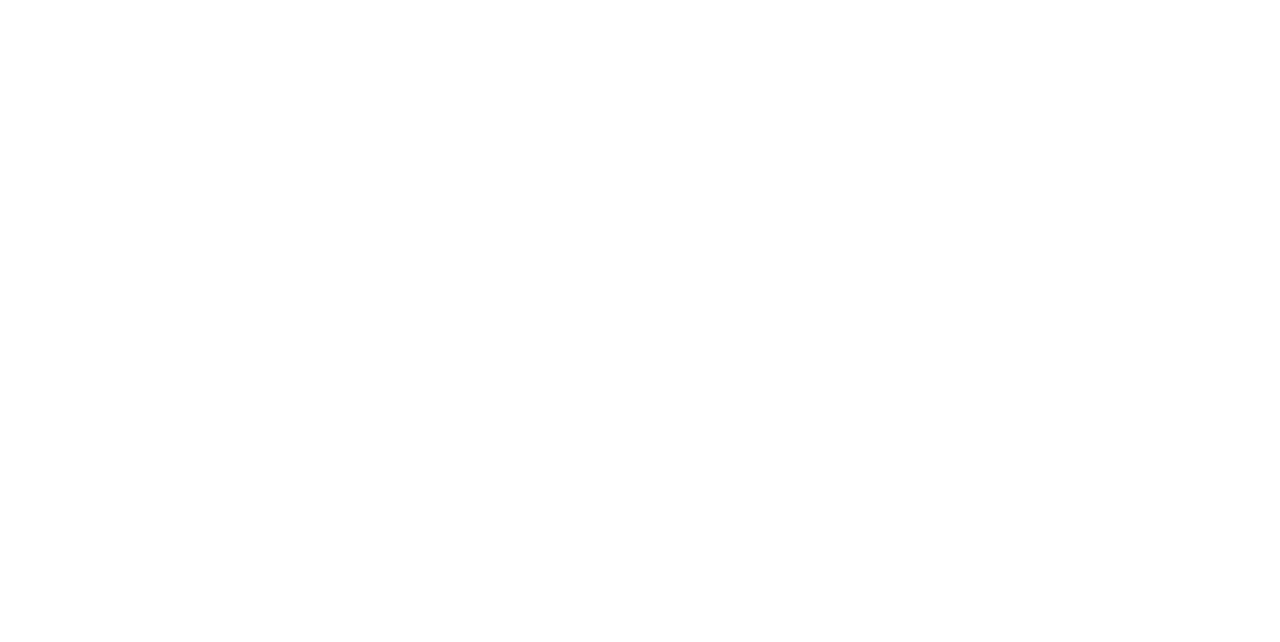
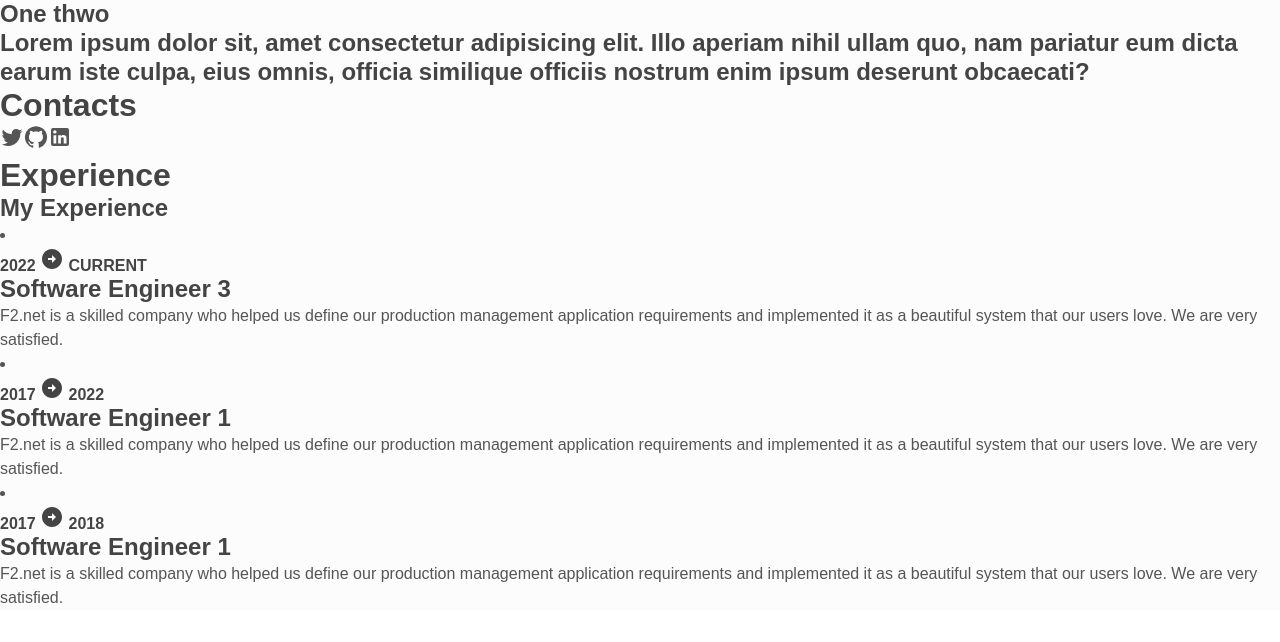
Before and after one commit to manq2010/my-portfolio, a React (Create React App) app: page /resume in a window 1280 px wide. Before the commit this address had no page. Shown: the top 642 px of the page. Built offline with nearby package versions, Linux system fonts and the light colour scheme.

Commit message:
Add 'resume' component

```diff
--- a/src/App.js
+++ b/src/App.js
@@ -6,6 +6,7 @@
 import Main from './pages/Main/Main';
 import ProjectPage from './pages/Project/ProjectPage';
 import ScrollToTop from './features/ScrollToTop/ScrollToTop';
+import Resume from './features/Resume/Resume';
 
 const App = () => {
   const [{ themeName }] = useContext(ThemeContext);
@@ -15,6 +16,7 @@
         <Routes>
           <Route path="/" element={<Main />} />
           <Route path="/projects" exact element={<ProjectPage />} />
+          <Route path="/resume" exact element={<Resume />} />
         </Routes>
         <ScrollToTop />
       </Router>
--- /dev/null
+++ b/src/features/Resume/Resume.jsx
@@ -0,0 +1,25 @@
+import React from 'react';
+// import resume from '../../data/portfolio.json';
+import Contact from '../Contact/Contact';
+import Experience from '../Experience/Experience';
+
+const Resume = () => (
+  <div>
+    <h2>One thwo</h2>
+    <h2>
+      Lorem ipsum dolor sit, amet consectetur adipisicing elit. Illo aperiam nihil ullam quo,
+      nam pariatur eum dicta earum iste culpa, eius
+      omnis, officia similique officiis nostrum enim ipsum deserunt obcaecati?
+
+    </h2>
+    <Contact />
+
+    <div>
+      <h1>Experience</h1>
+      <Experience />
+    </div>
+
+  </div>
+);
+
+export default Resume;
--- a/src/pages/Main/Main.jsx
+++ b/src/pages/Main/Main.jsx
@@ -11,7 +11,7 @@
 import Education from '../../features/Education/Education';
 import Achievements from '../../features/Achievements/Achievements';
 import Footer from '../../features/Footer/Footer';
-import Testimonials from '../../features/Testimonials/Testimonials';
+// import Testimonials from '../../features/Testimonials/Testimonials';
 
 const Main = () => (
   <div>
@@ -29,7 +29,7 @@
     <Hero />
     <Skills />
     <Projects />
-    <Testimonials />
+    {/* <Testimonials /> */}
     <Education />
     <Achievements />
     <Experience />
```
Also changed, not shown: src/data/portfolio.json (added, +1 -0 lines), src/pages/Resume/ResumePage.jsx (added, +22 -0 lines).
